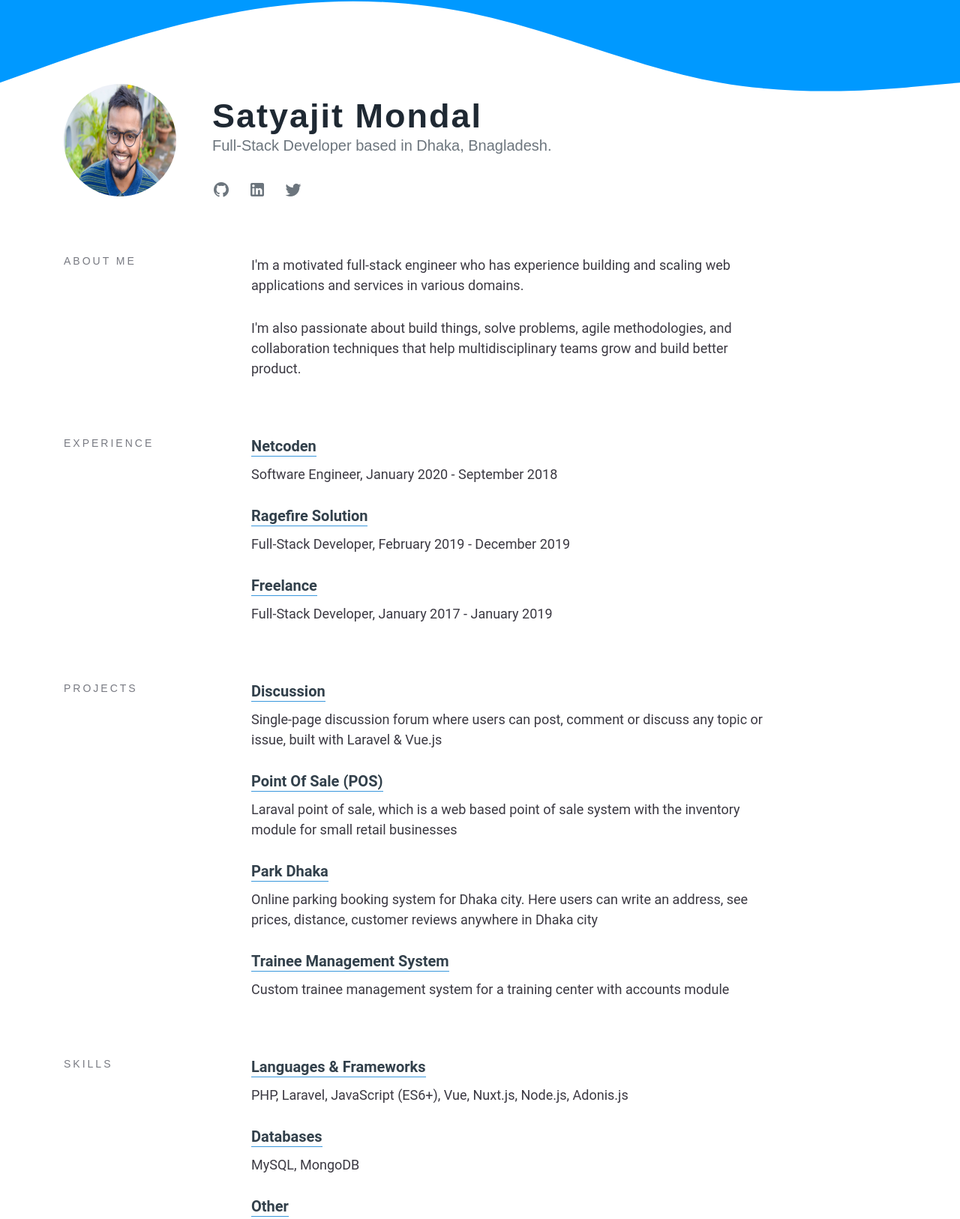
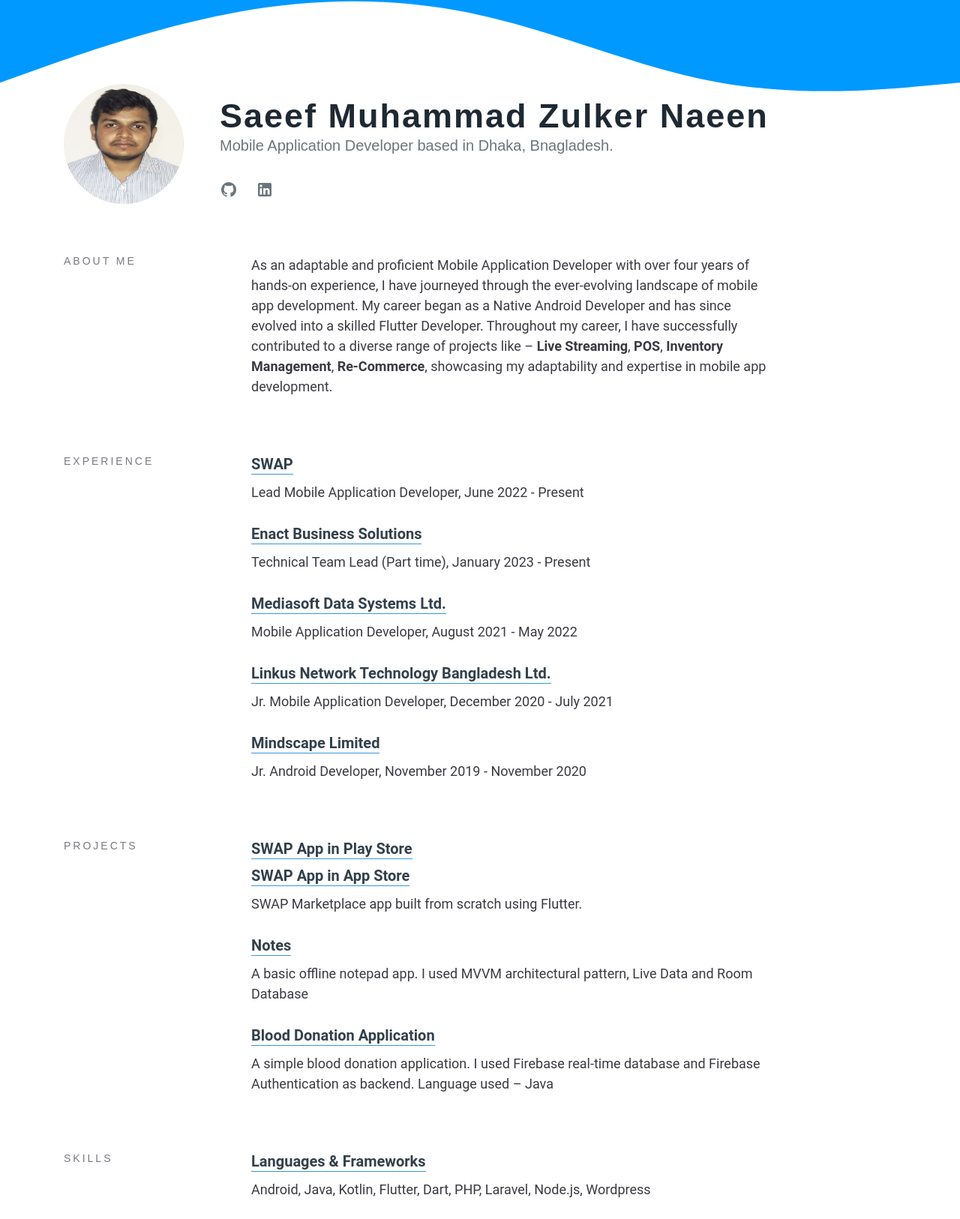
Before and after one commit to saeefmd/saeefmd.github.io, a plain HTML site: page index.html in a window 1280 px wide. Shown: the part 32-1658 px from the top of the page at 75% size. Drawn offline with Linux system fonts and the light colour scheme.

Commit message:
Saeef Portfolio

```diff
--- a/css/style.css
+++ b/css/style.css
@@ -25,7 +25,8 @@ h6 {
   margin-top: -1rem;
   border-radius: 50%;
   overflow: hidden;
-  width: 150px; }
+  height: 160px;
+  width: 160px; }
 .profile-section h1 {
   color: #1f2933;
   font-size: 45px;
--- a/index.html
+++ b/index.html
@@ -3,7 +3,7 @@
   <head>
     <meta charset="UTF-8" />
     <meta name="viewport" content="width=device-width, initial-scale=1.0" />
-    <title>Satyajit Mondal | Full-Stack Developer</title>
+    <title>Saeef Muhammad Zulker Naeen | Mobile Application Developer</title>
     <!-- Favicon -->
     <link rel="icon" type="image/png" href="img/favicon/favicon-32x32.png" />
     <!-- Material Icons -->
@@ -43,35 +43,27 @@
               <!-- class="mr-5  mx-auto align-self-start img-fluid rounded-circle profilePicture"
             class="mr-5  mx-sm-0 align-self-start img-fluid rounded-circle profilePicture" -->
               <img
-                src="img/profile.png"
+                src="img/profile.jpg"
                 class="mr-5 align-self-start profilePicture"
-                alt="satyajit's profile photo, Image may contain: Satyajit Mondal, smiling, glasses and beard"
+                alt=""
               />
               <div class="media-body">
-                <h1 class="mt-0 font-weight-bold">Satyajit Mondal</h1>
+                <h1 class="mt-0 font-weight-bold">Saeef Muhammad Zulker Naeen</h1>
                 <h2 class="lead text-secondary">
-                  Full-Stack Developer based in Dhaka, Bnagladesh.
+                  Mobile Application Developer based in Dhaka, Bnagladesh.
                 </h2>
                 <div class="d-flex justify-content-start">
                   <div class="py-4 pr-4">
-                    <a href="https://github.com/imsat" class="text-secondary">
+                    <a href="https://github.com/saeefmd" class="text-secondary">
                       <i class="mdi mdi-github mdi-24px"></i>
                     </a>
                   </div>
                   <div class="py-4 pr-4">
                     <a
-                      href="https://www.linkedin.com/in/imsat/"
+                      href="https://www.linkedin.com/in/saeefmd/"
                       class="text-secondary"
                     >
                       <i class="mdi mdi-linkedin mdi-24px"></i>
-                    </a>
-                  </div>
-                  <div class="py-4 pr-4">
-                    <a
-                      href="https://twitter.com/twsatyajit"
-                      class="text-secondary"
-                    >
-                      <i class="mdi mdi-twitter mdi-24px"></i>
                     </a>
                   </div>
                 </div>
@@ -93,14 +85,7 @@
               </h3>
               <div class="media-body section-module-right">
                 <p>
-                  I'm a motivated full-stack engineer who has experience
-                  building and scaling web applications and services in various
-                  domains.
-                </p>
-                <p>
-                  I'm also passionate about build things, solve problems, agile
-                  methodologies, and collaboration techniques that help
-                  multidisciplinary teams grow and build better product.
+                  As an adaptable and proficient Mobile Application Developer with over four years of hands-on experience, I have journeyed through the ever-evolving landscape of mobile app development. My career began as a Native Android Developer and has since evolved into a skilled Flutter Developer. Throughout my career, I have successfully contributed to a diverse range of projects like – <b>Live Streaming</b>, <b>POS</b>, <b>Inventory Management</b>, <b>Re-Commerce</b>, showcasing my adaptability and expertise in mobile app development.
                 </p>
               </div>
             </div>
@@ -119,25 +104,39 @@
                 EXPERIENCE
               </h3>
               <div class="media-body section-module-right">
+
                 <div class="link-module-wrapper">
                   <a
-                    href="https://netcoden.com/"
+                    href="https://swap.com.bd/"
                     class="d-inline-block link-module-link"
-                    >Netcoden</a
+                    >SWAP</a
                   >
-                  <p>Software Engineer, January 2020 - September 2018</p>
+                  <p>Lead Mobile Application Developer, June 2022 - Present</p>
+                </div>
+
+                <div class="link-module-wrapper">
+                  <a href="https://www.enactbs.com/"
+                    class="d-inline-block link-module-link">
+                    Enact Business Solutions</a>
+                  <p>Technical Team Lead (Part time), January 2023 - Present</p>
                 </div>
                 <div class="link-module-wrapper">
-                  <a
-                    href="https://gain.solutions/"
-                    class="d-inline-block link-module-link"
-                    >Ragefire Solution</a
-                  >
-                  <p>Full-Stack Developer, February 2019 - December 2019</p>
+                  <a href="https://mediasoftbd.com/"
+                     class="d-inline-block link-module-link">
+                    Mediasoft Data Systems Ltd.</a>
+                  <p>Mobile Application Developer, August 2021 - May 2022</p>
                 </div>
                 <div class="link-module-wrapper">
-                  <span class="d-inline-block link-module-link">Freelance</span>
-                  <p>Full-Stack Developer, January 2017 - January 2019</p>
+                  <a href="https://linkuslive.com/"
+                     class="d-inline-block link-module-link">
+                    Linkus Network Technology Bangladesh Ltd.</a>
+                  <p>Jr. Mobile Application Developer, December 2020 - July 2021</p>
+                </div>
+                <div class="link-module-wrapper">
+                  <a href="https://mindscapebd.com/"
+                     class="d-inline-block link-module-link">
+                    Mindscape Limited</a>
+                  <p>Jr. Android Developer, November 2019 - November 2020</p>
                 </div>
               </div>
             </div>
@@ -152,53 +151,39 @@
             <div class="media flex-wrap">
               <h3
                 class="align-self-start section-module-title section-module-left"
-              >
-                PROJECTS
-              </h3>
+              >PROJECTS </h3>
               <div class="media-body section-module-right">
                 <div class="link-module-wrapper">
                   <a
-                    href="http://discuss.satyajitmondal.com/"
-                    class="d-inline-block link-module-link"
-                    >Discussion</a
-                  >
+                    href="https://play.google.com/store/apps/details?id=com.swap.swap_ecommerce"
+                    class="d-inline-block link-module-link">
+                    SWAP App in Play Store</a>
+                  <br>
+                  <a href="https://apps.apple.com/us/app/swap-bd/id1499768718"
+                     class="d-inline-block link-module-link">
+                    SWAP App in App Store</a>
                   <p>
-                    Single-page discussion forum where users can post, comment
-                    or discuss any topic or issue, built with Laravel & Vue.js
+                    SWAP Marketplace app built from scratch using Flutter.
                   </p>
                 </div>
                 <div class="link-module-wrapper">
                   <a
-                    href="http://pos.satyajitmondal.com/"
+                    href="https://github.com/saeefmd/Notes"
                     class="d-inline-block link-module-link"
-                    >Point Of Sale (POS)</a
+                    >Notes</a
                   >
                   <p>
-                    Laraval point of sale, which is a web based point of sale
-                    system with the inventory module for small retail businesses
+                    A basic offline notepad app. I used MVVM architectural pattern, Live Data and Room Database
                   </p>
                 </div>
                 <div class="link-module-wrapper">
                   <a
-                    href="http://park.codehavit.com"
+                    href="https://github.com/saeefmd/blood-donation"
                     class="d-inline-block link-module-link"
-                    >Park Dhaka</a
+                    >Blood Donation Application</a
                   >
                   <p>
-                    Online parking booking system for Dhaka city. Here users can
-                    write an address, see prices, distance, customer reviews
-                    anywhere in Dhaka city
-                  </p>
-                </div>
-                <div class="link-module-wrapper">
-                  <a
-                    href="http://diamond.satyajitmondal.com"
-                    class="d-inline-block link-module-link"
-                    >Trainee Management System</a
-                  >
-                  <p>
-                    Custom trainee management system for a training center with
-                    accounts module
+                    A simple blood donation application. I used Firebase real-time database and Firebase Authentication as backend. Language used – Java
                   </p>
                 </div>
               </div>
@@ -223,8 +208,7 @@
                     >Languages & Frameworks</span
                   >
                   <p>
-                    PHP, Laravel, JavaScript (ES6+), Vue, Nuxt.js, Node.js,
-                    Adonis.js
+                    Android, Java, Kotlin, Flutter, Dart, PHP, Laravel, Node.js, Wordpress
                   </p>
                 </div>
                 <div class="link-module-wrapper">
@@ -234,8 +218,7 @@
                 <div class="link-module-wrapper">
                   <span class="d-inline-block link-module-link">Other</span>
                   <p>
-                    Linux, Docker, Amazon Web Services (AWS), Digitalocean,
-                    Microservices, API design, Agile / Scrum
+                    VCS (Git, GitHub), Project Management Tools (Jira, Trello)
                   </p>
                 </div>
               </div>
```
Also changed, not shown: img/profile.jpg (added), img/profile.png (deleted).
